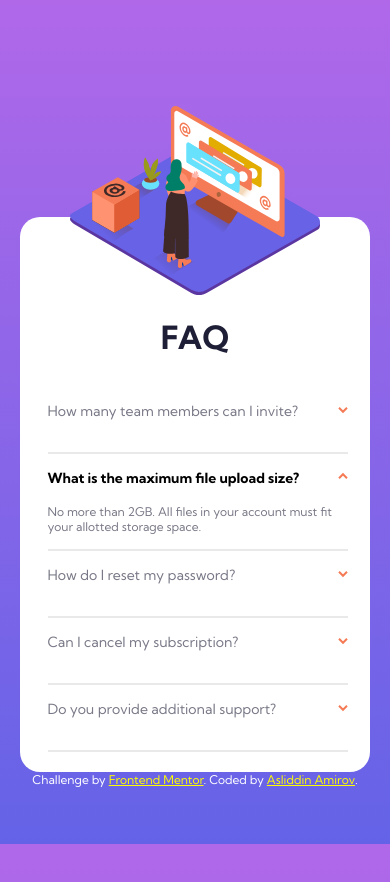
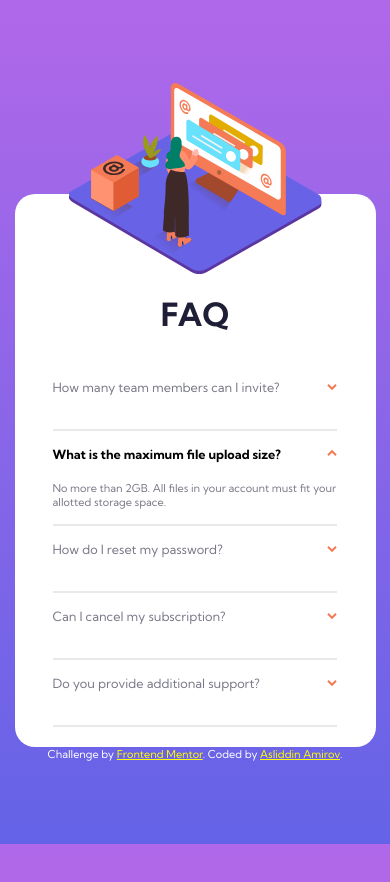
Before and after one commit to asliddinamir/project10-FM, a plain HTML site: page index.html in a window 390 px wide. After the commit the page ends 854 px from the top, so only its background shows below. Drawn offline with Linux system fonts and the light colour scheme.

Commit message:
finished

```diff
--- a/style.css
+++ b/style.css
@@ -126,7 +126,7 @@ hr {
     .container {
         width: 350px;
         flex-direction: column;
-        margin-top: 30%;
+        margin-top: 100px;
     }
 
     .main_img {
@@ -152,3 +152,31 @@ hr {
         width: 300px;
     }
 }
+
+@media(max-width:390px) {
+    body {
+        padding: 5px;
+        font-size: .68rem;
+    }
+
+    .container {
+        width: 95%;
+    }
+
+    .main_img {
+        width: 70%;
+        left: 50%;
+        transform: translateX(-50%);
+        top: -20%;
+        margin-bottom: 0;
+        position: absolute;
+    }
+
+    .box {
+        width: 90%;
+    }
+
+    .accordion_items {
+        width: 100%;
+    }
+}
```
